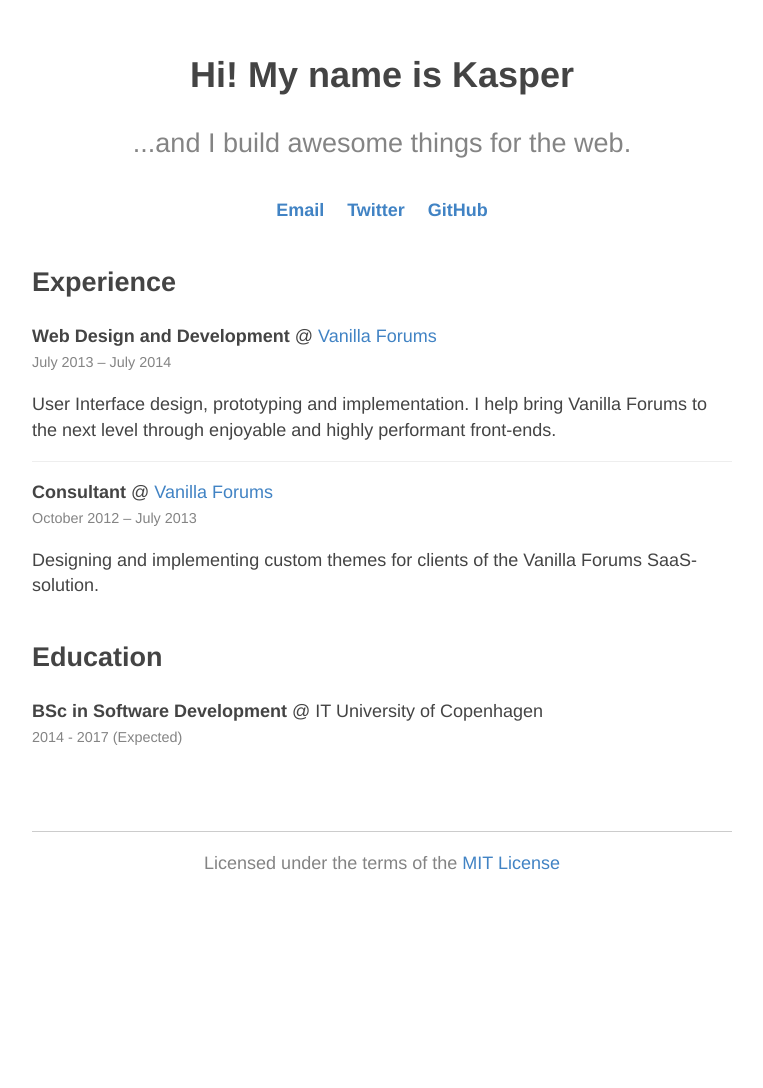
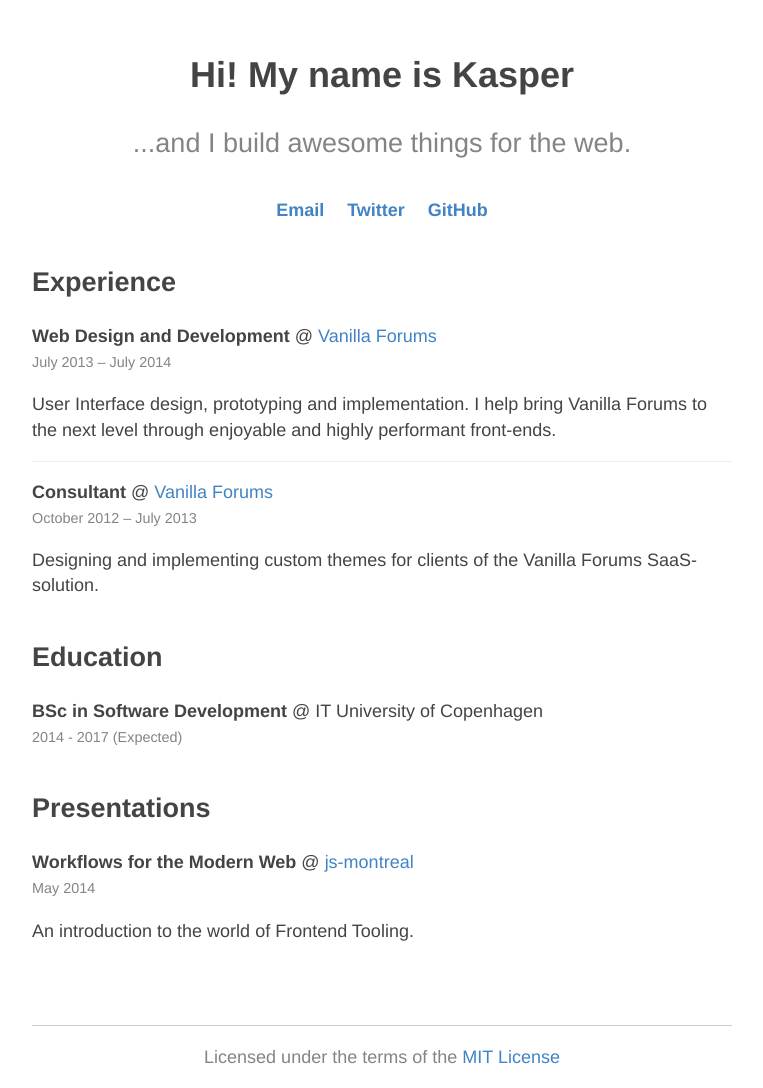
Before and after one commit to kasperisager/kasperisager.github.io, a Jekyll site: the page built from index.html, in a window 1280 px wide, cut to the strip 249-1337 px from the top of the page. Shown: the whole strip, without its empty margins (258-1021 px from the left). Built offline with Jekyll 4.4.1, drawn with Linux system fonts in a browser that asks for light colours; Markdown is read by kramdown in place of the engine named in the settings; before the commit the page ends 1143 px from its top, so only the background shows below that.

Commit message:
Add presentations to site.

```diff
--- /dev/null
+++ b/_data/presentations.yml
@@ -0,0 +1,7 @@
+- title: "Workflows for the Modern Web"
+  tagline: "An introduction to the world of Frontend Tooling."
+  url: "http://kasperisager.github.io/presentation-tooling"
+  date: "May 2014"
+  place:
+    name: "js-montreal"
+    url: "http://js-montreal.org/"
--- a/index.html
+++ b/index.html
@@ -21,7 +21,7 @@ title: Hi!
 </header>
 
 <main role="main">
-  <section class="experience row">
+  <section class="experiences row">
     <div class="column three">
       <h2>Experience</h2>
 
@@ -51,6 +51,24 @@ title: Hi!
       {% endfor %}
     </div>
   </section>
+
+  <section class="presentations row">
+    <div class="column three">
+      <h2>Presentations</h2>
+
+      {% for presentation in site.data.presentations %}
+        <article class="presentation" role="article">
+          <p>
+            <b>{{ presentation.title }}</b> @ <a href="{{ presentation.place.url }}">{{ presentation.place.name }}</a>
+
+            <br><small class="text-muted">{{ presentation.date }}</small>
+          </p>
+          <p>{{ presentation.tagline | markdownify }}</p>
+        </article>
+      {% endfor %}
+    </div>
+  </section>
+
 </main>
 
 <footer role="contentinfo">
```
